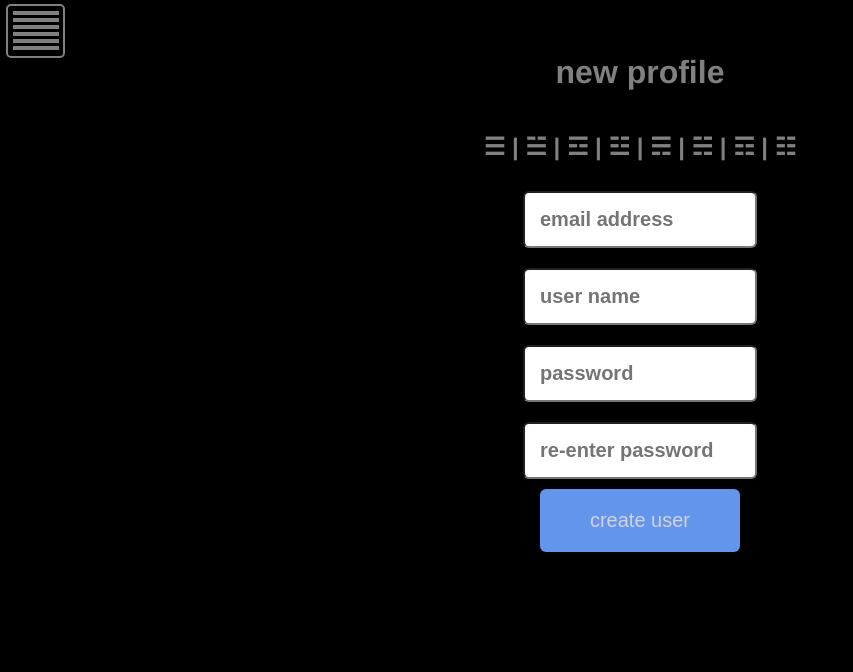
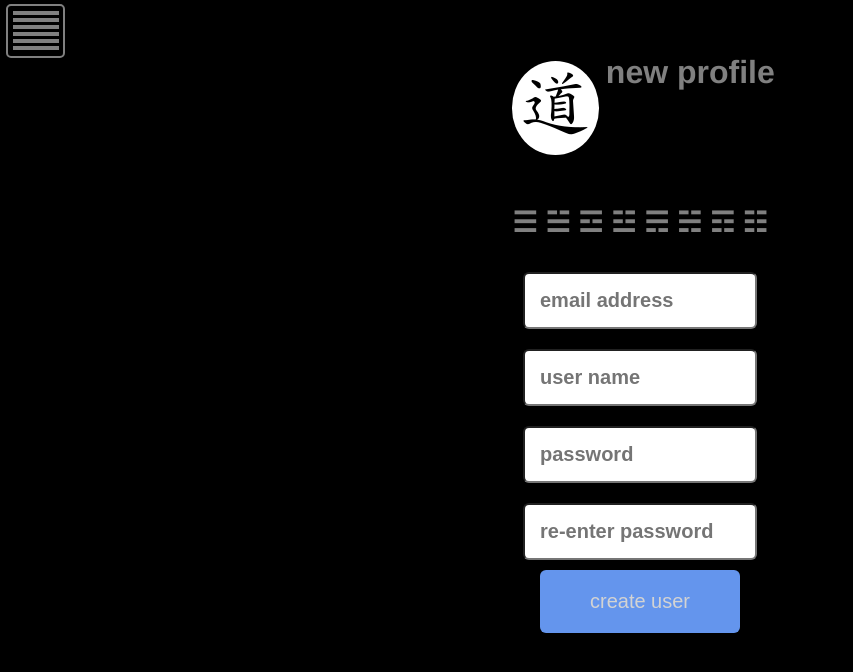
Before and after one commit to geoSkogen/book-of-changes, a PHP site: page /profile/new/ in a window 1280 px wide. Shown: the top 672 px of the page, without its empty margins (0-853 px from the left). Run offline with PHP 8.4, Linux system fonts and the light colour scheme; some libraries are stand-ins or nearby versions.

Commit message:
adds style and icon to profile screens

```diff
--- a/profile/includes/classes/boc_admin.php
+++ b/profile/includes/classes/boc_admin.php
@@ -24,12 +24,17 @@ class BOC_Admin {
   }
 
   public function make_session_frame($handler_path,$err,$atts_arr,$vals_arr,$err_arr) {
+    include 'includes/templates/profile.php';
     $str = '';
     $err_msg = '';
     if ($this->logged_in) {
+
       $header = "<div id='profile-wrap' class='flex-col flex-start'>
-      <h1>$this->uname</h1><h2>☰ | ☱ | ☲ | ☳ | ☴ | ☵ | ☶ | ☷</h2></div>";
+      <h1 class='flex-row flex-center'>$profile->badge $this->uname</h1>
+      <h2>☰  ☱  ☲  ☳  ☴  ☵  ☶  ☷</h2></div>";
+
       $str = $header;
+
     } else {
       if (is_numeric($err)) {
         switch($err) {
@@ -47,8 +52,8 @@ class BOC_Admin {
       }
       $inputs = '';
       $header = '<div id="form-wrap" class="flex-col flex-start">
-        <h1>login</h1>
-        <h2>☰ | ☱ | ☲ | ☳ | ☴ | ☵ | ☶ | ☷</h2>';
+        <h1 class="flex-row flex-center">' . $profile->badge . 'login</h1>
+        <h2>☰  ☱  ☲  ☳  ☴  ☵  ☶  ☷</h2>';
       $form_alert = "<div id='login-alert' class=''>$err_msg</div>";
       $form_frame = (null!=$err) ? $form_alert : '';
       $form_frame .= "<form id='login-form' method='POST' action='$handler_path'
--- a/profile/includes/templates/new_profile.php
+++ b/profile/includes/templates/new_profile.php
@@ -6,8 +6,13 @@ $new_profile->form = function ($handler_path,$err,$input_att,$input_val,$err_arr
   $names = array_keys($input_val);
   ?>
 <div id="form-wrap" class="flex-col flex-start">
-  <h1>new profile</h1>
-  <h2>☰ | ☱ | ☲ | ☳ | ☴ | ☵ | ☶ | ☷</h2>
+  <h1 class='flex-row flex-center'>
+    <div id='badge-frame'>
+        <img src="/book-of-changes/resources/images/75px-Tao.svg.png" />
+      </div>
+    new profile
+  </h1>
+  <h2>☰  ☱  ☲  ☳  ☴  ☵  ☶  ☷</h2>
   <form id="new-profile-form" class="flex-col flex-start"
         action="<?php echo $handler_path; ?>" method="POST">
 
--- a/profile/index.php
+++ b/profile/index.php
@@ -69,6 +69,6 @@ if ($admin->logged_in) {
 }
 
 BOC_util::do_page_footer('');
-BOC_Util::do_doc_foot_element([]);
+BOC_Util::do_doc_foot_element(['../script/nav-modal.js']);
 
 ?>
--- a/style/profile.css
+++ b/style/profile.css
@@ -1,5 +1,29 @@
-h1, h2 {
+h1, h2, h3, h4, h5 {
   text-align:center;
+}
+
+h2 {
+  font-weight: 700;
+  font-size: 28px;
+}
+
+#badge-frame {
+  padding: 0.2em;
+  margin: 0.2em;
+  background-color: white;
+  max-width: 75px;
+  min-width: 75px;
+  text-align: center;
+  border-radius: 100%;
+}
+
+#badge-img {
+
+}
+
+div#form-wrap,
+div#profile-wrap {
+  width: 100%;
 }
 
 form.login {
@@ -37,3 +61,17 @@ a.login-anchor {
   padding: 0.5;
   margin: 1em 0.25em 0 0.25em;
 }
+
+.toggle-in, .toggle-it {
+   padding: 0.5em;
+
+ }
+
+ .toggle-it {
+   font-size: 12px;
+   padding-top: 1em;
+ }
+
+ #lock-icon-wrapper {
+   margin-top: -1em;
+ }
```
Also changed, not shown: profile/includes/templates/profile.php (+13 -7 lines).
